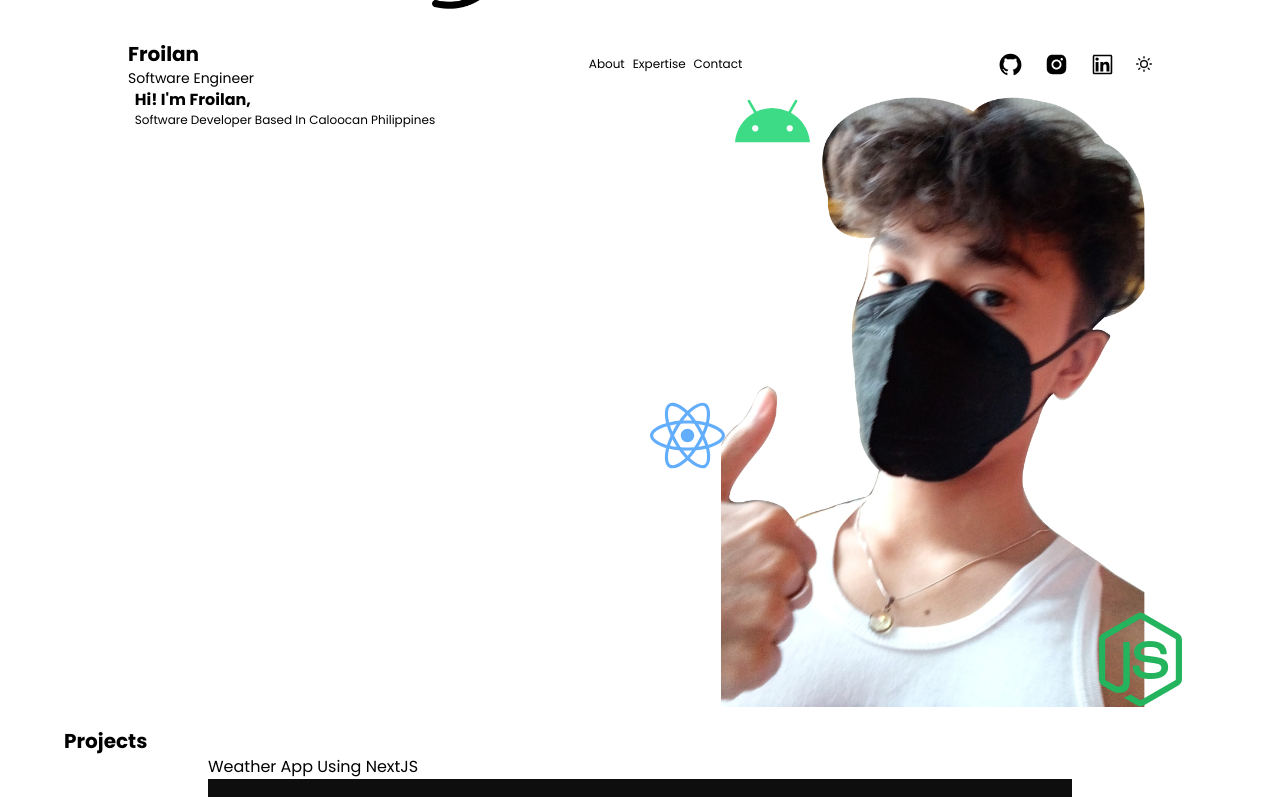
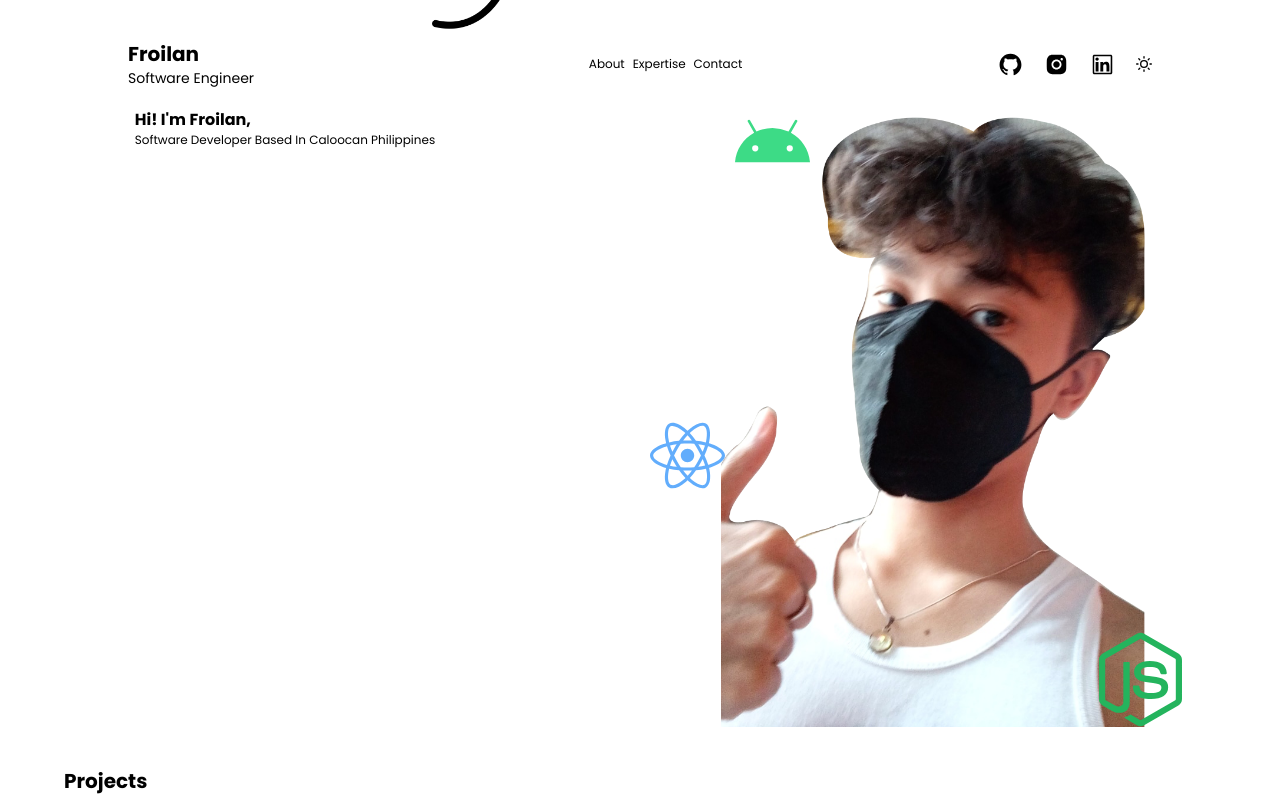
Before and after one commit to uaenaaaa/my-website, a Next.js app: page / in a window 1280 px wide. Shown: the top 797 px of the page. Built offline with nearby package versions, Linux system fonts and the light colour scheme.

Commit message:
add homepage spcing on top

```diff
--- a/app/home/page.tsx
+++ b/app/home/page.tsx
@@ -5,7 +5,7 @@ import ProjectsSection from '../components/Projects/ProjectsSection'
 const HomePage = ({}) => {
   return (
     <>
-      <div className='w-full md:w-[90%] gap-5 flex flex-col items-center justify-center'>
+      <div className='w-full md:w-[90%] gap-y-10 flex pt-5 flex-col items-center justify-center'>
         <HeroSection />
         <ProjectsSection />
       </div>
```
